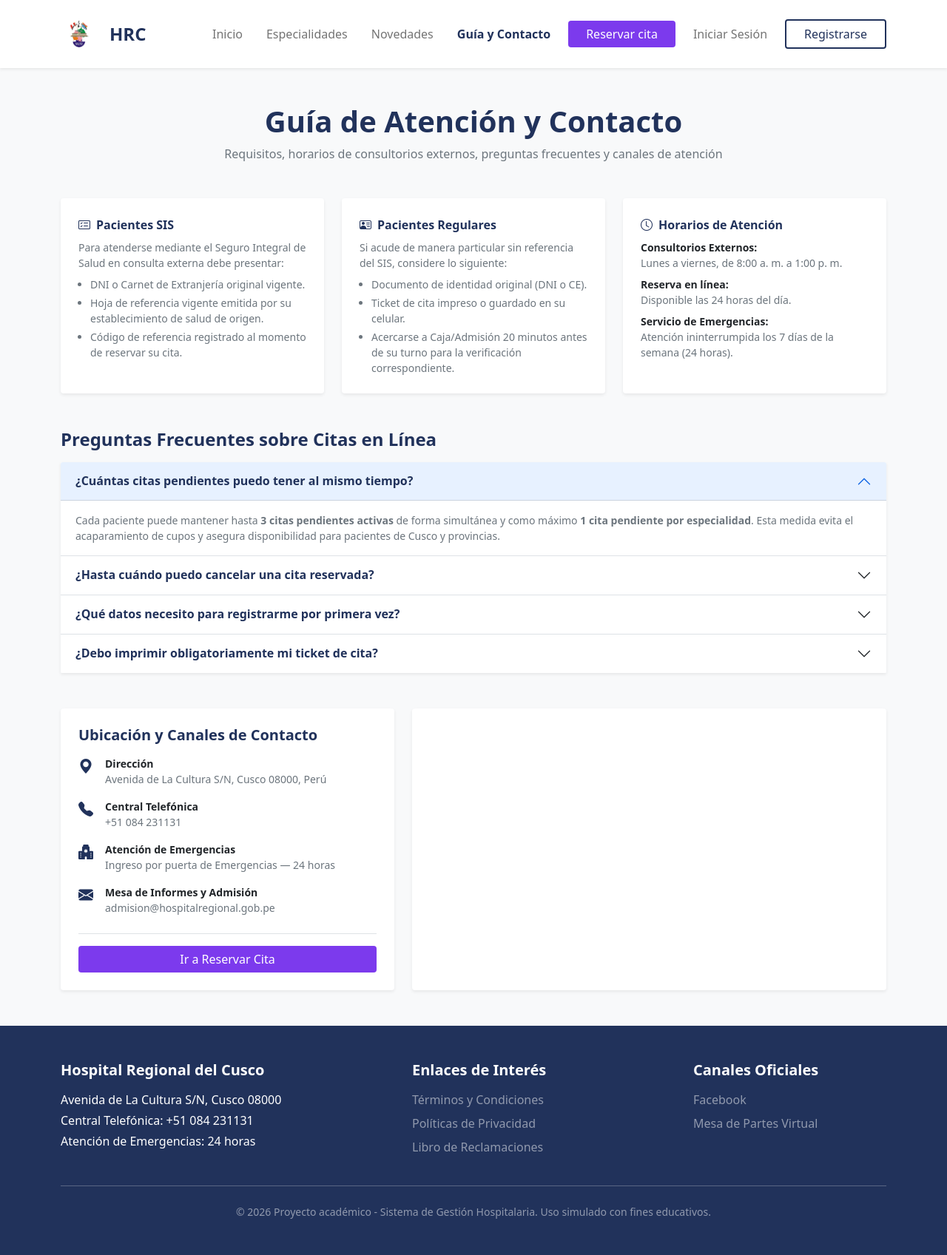
After one commit to FelixAlexandroCarlosCuito/web-hospital-regional-cusco, a Laravel app: page /guia-contacto in a window 1280 px wide. The commit adds this page. Shown: the whole page at 74% size. Run offline with Laravel 12, Linux system fonts and the light colour scheme; some libraries are stand-ins or nearby versions.

Commit message:
Páginas de información implementadas

```diff
--- a/app/Http/Controllers/PaginasController.php
+++ b/app/Http/Controllers/PaginasController.php
@@ -4,6 +4,8 @@ namespace App\Http\Controllers;
 
 use Illuminate\Http\Request;
 use App\Models\Novedad;
+use App\Models\Cita;
+use App\Models\Especialidad;
 
 class PaginasController extends Controller
 {
@@ -51,5 +53,30 @@ class PaginasController extends Controller
         return view('novedades.show', compact('novedad', 'recientes'));
     }
 
+    /**
+     * Muestra el catálogo público de especialidades activas junto con su staff médico vigente.
+     */
+    public function especialidades()
+    {
+        $especialidades = Especialidad::where('activo', true)
+            ->with(['medicos' => function ($query) {
+                $query->where('activo', true)->orderBy('apellidos');
+            }])
+            ->orderBy('nombre')
+            ->get();
+
+        return view('paginas.especialidades', compact('especialidades'));
+    }
+
+    /**
+     * Renderiza la guía operativa de atención, preguntas frecuentes y canales de contacto.
+     */
+    public function guiaContacto()
+    {
+        // Se lee desde el modelo para mantener una única fuente de verdad sobre la regla de cancelación
+        $horasCancelacion = Cita::HORAS_MINIMAS_CANCELACION;
+
+        return view('paginas.guia-contacto', compact('horasCancelacion'));
+    }
 
 }
--- a/notas.txt
+++ b/notas.txt
@@ -6,5 +6,3 @@ Para esto necesitamos levantar una pequeña arquitectura de mensajería. No es s
 Actualización de Perfil (El eslabón débil): Si vamos a implementar la recuperación de contraseña por correo, el paciente debe tener un apartado en su Dashboard para actualizar su email. Si cambia de correo y no puede actualizarlo en el sistema, la función de recuperación quedará inutilizada y el paciente perderá su cuenta para siempre.
 
 Cambiar el diseño a uno más moderno
-Añadir páginas de relleno con información (aún no está definido)
-Añadir el ojito en el inicio de sesión
--- a/resources/views/layouts/main.blade.php
+++ b/resources/views/layouts/main.blade.php
@@ -20,7 +20,7 @@
                 <!-- Identidad Institucional -->
                 <a class="navbar-brand d-flex align-items-center" href="{{ route('inicio') }}">
                     <img src="{{ asset('img/logo-hospital.png') }}" alt="Logo HRC" width="50" class="me-3">
-                    <span class="fw-bold h4 mb-0 text-hrc-primario">Hospital Regional del Cusco</span>
+                    <span class="fw-bold h4 mb-0 text-hrc-primario">HRC</span>
                 </a>
 
                 <!-- Botón de menú colapsable para dispositivos móviles -->
@@ -32,13 +32,27 @@
                 <div class="collapse navbar-collapse" id="navbarPrincipal">
                     <ul class="navbar-nav ms-auto align-items-center gap-3">
                         <li class="nav-item">
-                            <a class="nav-link" href="{{ route('inicio') }}">Inicio</a>
+                            <a class="nav-link {{ request()->routeIs('inicio') ? 'active fw-bold text-hrc-primario' : '' }}"
+                            href="{{ route('inicio') }}">
+                                Inicio
+                            </a>
                         </li>
-
+                        <li class="nav-item">
+                            <a class="nav-link {{ request()->routeIs('especialidades') ? 'active fw-bold text-hrc-primario' : '' }}"
+                            href="{{ route('especialidades') }}">
+                                Especialidades
+                            </a>
+                        </li>
                         <li class="nav-item">
                             <a class="nav-link {{ request()->routeIs('novedades.*') ? 'active fw-bold text-hrc-primario' : '' }}"
                             href="{{ route('novedades.index') }}">
                                 Novedades
+                            </a>
+                        </li>
+                        <li class="nav-item">
+                            <a class="nav-link {{ request()->routeIs('guia.contacto') ? 'active fw-bold text-hrc-primario' : '' }}"
+                            href="{{ route('guia.contacto') }}">
+                                Guía y Contacto
                             </a>
                         </li>
 
--- /dev/null
+++ b/resources/views/paginas/guia-contacto.blade.php
@@ -0,0 +1,199 @@
+@extends('layouts.main')
+
+@section('titulo', 'Guía de Atención y Contacto')
+
+@section('contenido')
+<div class="container">
+
+    <div class="text-center mb-5">
+        <h1 class="fw-bold text-hrc-primario mb-2">Guía de Atención y Contacto</h1>
+        <p class="text-muted mb-0">
+            Requisitos, horarios de consultorios externos, preguntas frecuentes y canales de atención
+        </p>
+    </div>
+
+    {{-- Modalidades de atención y horarios operativos --}}
+    <div class="row g-4 mb-5">
+        <div class="col-md-4">
+            <div class="card border-0 shadow-sm h-100">
+                <div class="card-body p-4">
+                    <div class="fw-bold text-hrc-primario mb-2">
+                        <i class="bi bi-card-checklist me-2"></i>Pacientes SIS
+                    </div>
+                    <p class="small text-muted mb-2">
+                        Para atenderse mediante el Seguro Integral de Salud en consulta externa debe presentar:
+                    </p>
+                    <ul class="small text-muted mb-0 ps-3">
+                        <li class="mb-1">DNI o Carnet de Extranjería original vigente.</li>
+                        <li class="mb-1">Hoja de referencia vigente emitida por su establecimiento de salud de origen.</li>
+                        <li>Código de referencia registrado al momento de reservar su cita.</li>
+                    </ul>
+                </div>
+            </div>
+        </div>
+
+        <div class="col-md-4">
+            <div class="card border-0 shadow-sm h-100">
+                <div class="card-body p-4">
+                    <div class="fw-bold text-hrc-primario mb-2">
+                        <i class="bi bi-person-vcard me-2"></i>Pacientes Regulares
+                    </div>
+                    <p class="small text-muted mb-2">
+                        Si acude de manera particular sin referencia del SIS, considere lo siguiente:
+                    </p>
+                    <ul class="small text-muted mb-0 ps-3">
+                        <li class="mb-1">Documento de identidad original (DNI o CE).</li>
+                        <li class="mb-1">Ticket de cita impreso o guardado en su celular.</li>
+                        <li>Acercarse a Caja/Admisión 20 minutos antes de su turno para la verificación correspondiente.</li>
+                    </ul>
+                </div>
+            </div>
+        </div>
+
+        <div class="col-md-4">
+            <div class="card border-0 shadow-sm h-100">
+                <div class="card-body p-4">
+                    <div class="fw-bold text-hrc-primario mb-2">
+                        <i class="bi bi-clock me-2"></i>Horarios de Atención
+                    </div>
+                    <ul class="list-unstyled small text-muted mb-0">
+                        <li class="mb-2">
+                            <strong class="text-dark d-block">Consultorios Externos:</strong>
+                            Lunes a viernes, de 8:00 a. m. a 1:00 p. m.
+                        </li>
+                        <li class="mb-2">
+                            <strong class="text-dark d-block">Reserva en línea:</strong>
+                            Disponible las 24 horas del día.
+                        </li>
+                        <li>
+                            <strong class="text-dark d-block">Servicio de Emergencias:</strong>
+                            Atención ininterrumpida los 7 días de la semana (24 horas).
+                        </li>
+                    </ul>
+                </div>
+            </div>
+        </div>
+    </div>
+
+    {{-- Preguntas frecuentes alineadas a las reglas del sistema --}}
+    <div class="mb-5">
+        <h3 class="h4 fw-bold text-hrc-primario mb-3">Preguntas Frecuentes sobre Citas en Línea</h3>
+
+        <div class="accordion shadow-sm" id="acordeonFaq">
+            <div class="accordion-item border-0 border-bottom">
+                <h2 class="accordion-header" id="faqHeading1">
+                    <button class="accordion-button fw-bold text-hrc-primario" type="button" data-bs-toggle="collapse" data-bs-target="#faq1" aria-expanded="true" aria-controls="faq1">
+                        ¿Cuántas citas pendientes puedo tener al mismo tiempo?
+                    </button>
+                </h2>
+                <div id="faq1" class="accordion-collapse collapse show" aria-labelledby="faqHeading1" data-bs-parent="#acordeonFaq">
+                    <div class="accordion-body small text-muted">
+                        Cada paciente puede mantener hasta <strong>3 citas pendientes activas</strong> de forma simultánea y como máximo <strong>1 cita pendiente por especialidad</strong>. Esta medida evita el acaparamiento de cupos y asegura disponibilidad para pacientes de Cusco y provincias.
+                    </div>
+                </div>
+            </div>
+
+            <div class="accordion-item border-0 border-bottom">
+                <h2 class="accordion-header" id="faqHeading2">
+                    <button class="accordion-button collapsed fw-bold text-hrc-primario" type="button" data-bs-toggle="collapse" data-bs-target="#faq2" aria-expanded="false" aria-controls="faq2">
+                        ¿Hasta cuándo puedo cancelar una cita reservada?
+                    </button>
+                </h2>
+                <div id="faq2" class="accordion-collapse collapse" aria-labelledby="faqHeading2" data-bs-parent="#acordeonFaq">
+                    <div class="accordion-body small text-muted">
+                        Puede cancelar su cita directamente desde la sección <strong>Mis Citas</strong> con un mínimo de <strong>{{ $horasCancelacion }} horas de anticipación</strong>. Si surge un imprevisto dentro de ese plazo, deberá comunicarse con la central de Admisión para liberar el cupo.
+                    </div>
+                </div>
+            </div>
+
+            <div class="accordion-item border-0 border-bottom">
+                <h2 class="accordion-header" id="faqHeading3">
+                    <button class="accordion-button collapsed fw-bold text-hrc-primario" type="button" data-bs-toggle="collapse" data-bs-target="#faq3" aria-expanded="false" aria-controls="faq3">
+                        ¿Qué datos necesito para registrarme por primera vez?
+                    </button>
+                </h2>
+                <div id="faq3" class="accordion-collapse collapse" aria-labelledby="faqHeading3" data-bs-parent="#acordeonFaq">
+                    <div class="accordion-body small text-muted">
+                        Para validar su identidad y evitar registros duplicados, tenga a la mano su DNI físico: el formulario solicitará su número de documento, dígito verificador y fecha de emisión.
+                    </div>
+                </div>
+            </div>
+
+            <div class="accordion-item border-0">
+                <h2 class="accordion-header" id="faqHeading4">
+                    <button class="accordion-button collapsed fw-bold text-hrc-primario" type="button" data-bs-toggle="collapse" data-bs-target="#faq4" aria-expanded="false" aria-controls="faq4">
+                        ¿Debo imprimir obligatoriamente mi ticket de cita?
+                    </button>
+                </h2>
+                <div id="faq4" class="accordion-collapse collapse" aria-labelledby="faqHeading4" data-bs-parent="#acordeonFaq">
+                    <div class="accordion-body small text-muted">
+                        No es obligatorio imprimirlo. Puede mostrar el ticket desde su teléfono celular junto con su DNI físico en el consultorio asignado.
+                    </div>
+                </div>
+            </div>
+        </div>
+    </div>
+
+    {{-- Información de contacto y mapa institucional --}}
+    <div class="row g-4 align-items-stretch">
+        <div class="col-lg-5">
+            <div class="card border-0 shadow-sm h-100">
+                <div class="card-body p-4 d-flex flex-column">
+                    <h4 class="h5 fw-bold text-hrc-primario mb-3">Ubicación y Canales de Contacto</h4>
+
+                    <div class="d-flex align-items-start gap-3 mb-3">
+                        <i class="bi bi-geo-alt-fill text-hrc-primario fs-5"></i>
+                        <div class="small">
+                            <div class="fw-bold text-dark">Dirección</div>
+                            <div class="text-muted">Avenida de La Cultura S/N, Cusco 08000, Perú</div>
+                        </div>
+                    </div>
+
+                    <div class="d-flex align-items-start gap-3 mb-3">
+                        <i class="bi bi-telephone-fill text-hrc-primario fs-5"></i>
+                        <div class="small">
+                            <div class="fw-bold text-dark">Central Telefónica</div>
+                            <div class="text-muted">+51 084 231131</div>
+                        </div>
+                    </div>
+
+                    <div class="d-flex align-items-start gap-3 mb-3">
+                        <i class="bi bi-hospital-fill text-hrc-primario fs-5"></i>
+                        <div class="small">
+                            <div class="fw-bold text-dark">Atención de Emergencias</div>
+                            <div class="text-muted">Ingreso por puerta de Emergencias — 24 horas</div>
+                        </div>
+                    </div>
+
+                    <div class="d-flex align-items-start gap-3 mb-4">
+                        <i class="bi bi-envelope-fill text-hrc-primario fs-5"></i>
+                        <div class="small">
+                            <div class="fw-bold text-dark">Mesa de Informes y Admisión</div>
+                            <div class="text-muted">admision@hospitalregional.gob.pe</div>
+                        </div>
+                    </div>
+
+                    <div class="mt-auto pt-3 border-top">
+                        <a href="{{ route('reservar_cita') }}" class="btn btn-hrc-acento w-100">
+                            Ir a Reservar Cita
+                        </a>
+                    </div>
+                </div>
+            </div>
+        </div>
+
+        <div class="col-lg-7">
+            <div class="card border-0 shadow-sm h-100 overflow-hidden">
+                <div class="ratio ratio-16x9 h-100" style="min-height: 320px;">
+                    <iframe src="https://maps.google.com/maps?q=Hospital%20Regional%20del%20Cusco%2C%20Cusco&t=&z=16&ie=UTF8&iwloc=&output=embed"
+                            title="Mapa de ubicación del Hospital Regional del Cusco"
+                            loading="lazy"
+                            referrerpolicy="no-referrer-when-downgrade"
+                            style="border: 0;"></iframe>
+                </div>
+            </div>
+        </div>
+    </div>
+
+</div>
+@endsection
--- a/routes/web.php
+++ b/routes/web.php
@@ -21,6 +21,8 @@ Route::get('/', [PaginasController::class, 'inicio'])->name('inicio');
 Route::get('/inicio', [PaginasController::class, 'inicio']);
 Route::get('/novedades', [PaginasController::class, 'novedades'])->name('novedades.index');
 Route::get('/novedades/{slug}', [PaginasController::class, 'verNovedad'])->name('novedades.show');
+Route::get('/especialidades', [PaginasController::class, 'especialidades'])->name('especialidades');
+Route::get('/guia-contacto', [PaginasController::class, 'guiaContacto'])->name('guia.contacto');
 
 //=== RUTAS DE INVITADOS (NO AUTENTICADOS) ===
 Route::middleware('guest')->group(function () {
```
Also changed, not shown: public/js/especialidades.js (added, +36 -0 lines), resources/views/paginas/especialidades.blade.php (added, +102 -0 lines).
